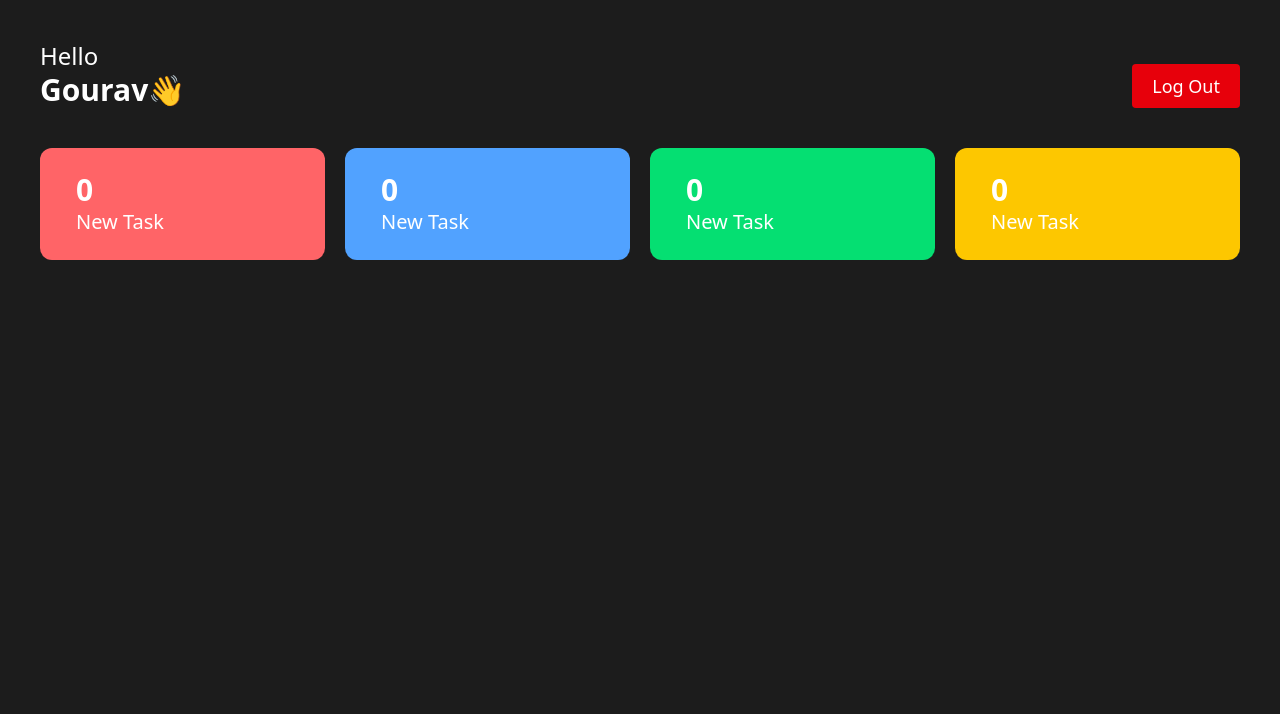
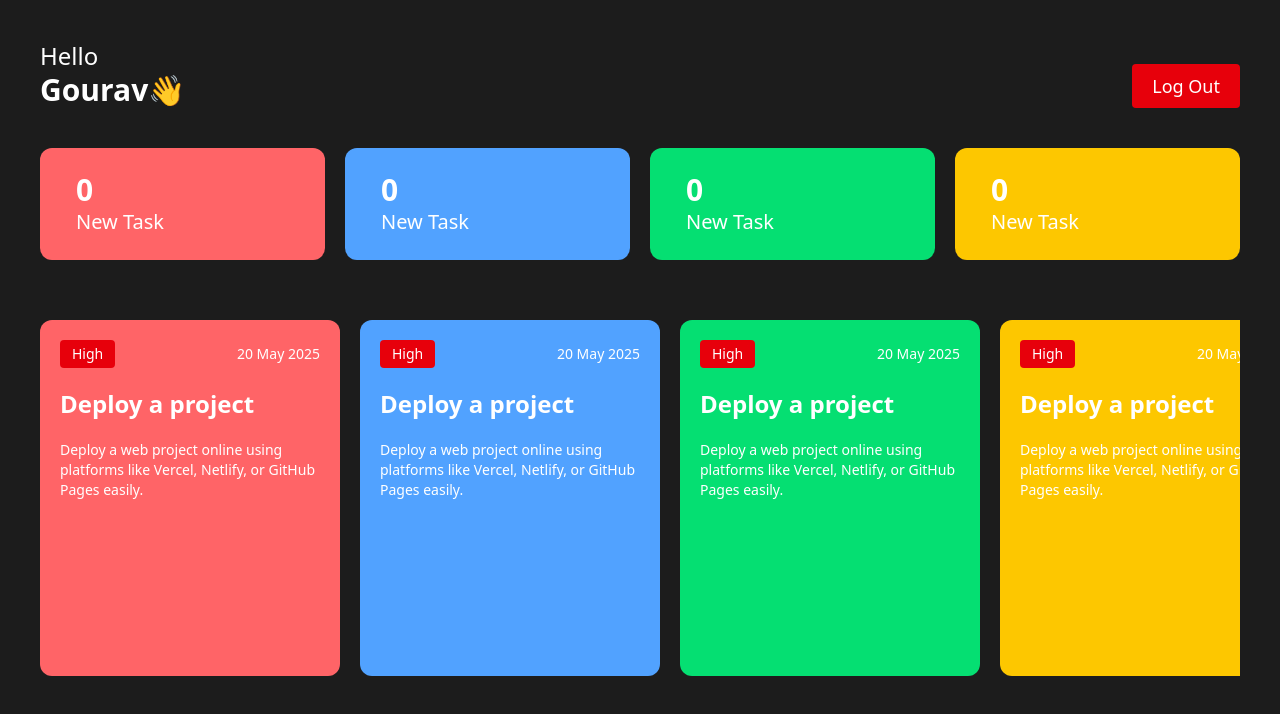
Before and after one commit to gouravgithub7710/EMS-PROJECT, a React (Vite) app: page / in a window 1280 px wide. Shown: the top 714 px of the page. Built offline with nearby package versions, Linux system fonts and the light colour scheme.

Commit message:
TaskList

```diff
--- a/src/components/DashBoard/EmployeeDashBoard.jsx
+++ b/src/components/DashBoard/EmployeeDashBoard.jsx
@@ -1,12 +1,14 @@
 import React from 'react'
 import Header from '../others/Header'
 import TaskListNumber from '../others/TaskListNumber'
+import TaskList from '../TaskList/TaskList'
 
 const EmployeeDashBoard = () => {
   return (
     <div className='p-10 bg-[#1C1C1C] h-screen'>
     <Header />
     <TaskListNumber />
+    <TaskList />
     </div>
   )
 }
--- /dev/null
+++ b/src/components/TaskList/TaskList.jsx
@@ -0,0 +1,70 @@
+import React from 'react'
+
+const TaskList = () => {
+  return (
+    <div id='tasklist' className='h-[55%] overflow-x-auto flex items-center justify-start gap-5 w-full py-5 flex-nowrap mt-10'>
+
+
+      <div className=' h-full p-5 flex-shrink-0 w-[300px] bg-red-400 rounded-xl'>
+      <div className='flex justify-between items-center '>
+      <h3 className='bg-red-600 px-3 py-1 text-sm rounded'>High</h3>
+      <h4 className='text-sm'>20 May 2025</h4>
+      </div>
+      <h2 className='mt-5 text-2xl font-semibold'>Deploy a project</h2>
+      <p className='text-sm mt-5'>Deploy a web project online using platforms like Vercel, Netlify, or GitHub Pages easily.</p>
+      </div>
+
+
+ <div className=' h-full p-5 flex-shrink-0 w-[300px] bg-blue-400 rounded-xl'>
+      <div className='flex justify-between items-center '>
+      <h3 className='bg-red-600 px-3 py-1 text-sm rounded'>High</h3>
+      <h4 className='text-sm'>20 May 2025</h4>
+      </div>
+      <h2 className='mt-5 text-2xl font-semibold'>Deploy a project</h2>
+      <p className='text-sm mt-5'>Deploy a web project online using platforms like Vercel, Netlify, or GitHub Pages easily.</p>
+      </div>
+
+       <div className=' h-full p-5 flex-shrink-0 w-[300px] bg-green-400 rounded-xl'>
+      <div className='flex justify-between items-center '>
+      <h3 className='bg-red-600 px-3 py-1 text-sm rounded'>High</h3>
+      <h4 className='text-sm'>20 May 2025</h4>
+      </div>
+      <h2 className='mt-5 text-2xl font-semibold'>Deploy a project</h2>
+      <p className='text-sm mt-5'>Deploy a web project online using platforms like Vercel, Netlify, or GitHub Pages easily.</p>
+      </div>
+
+
+       <div className=' h-full p-5 flex-shrink-0 w-[300px] bg-yellow-400 rounded-xl'>
+      <div className='flex justify-between items-center '>
+      <h3 className='bg-red-600 px-3 py-1 text-sm rounded'>High</h3>
+      <h4 className='text-sm'>20 May 2025</h4>
+      </div>
+      <h2 className='mt-5 text-2xl font-semibold'>Deploy a project</h2>
+      <p className='text-sm mt-5'>Deploy a web project online using platforms like Vercel, Netlify, or GitHub Pages easily.</p>
+      </div>
+
+
+       <div className=' h-full p-5 flex-shrink-0 w-[300px] bg-red-400 rounded-xl'>
+      <div className='flex justify-between items-center '>
+      <h3 className='bg-red-600 px-3 py-1 text-sm rounded'>High</h3>
+      <h4 className='text-sm'>20 May 2025</h4>
+      </div>
+      <h2 className='mt-5 text-2xl font-semibold'>Deploy a project</h2>
+      <p className='text-sm mt-5'>Deploy a web project online using platforms like Vercel, Netlify, or GitHub Pages easily.</p>
+      </div>
+
+       <div className=' h-full p-5 flex-shrink-0 w-[300px] bg-blue-400 rounded-xl'>
+      <div className='flex justify-between items-center '>
+      <h3 className='bg-red-600 px-3 py-1 text-sm rounded'>High</h3>
+      <h4 className='text-sm'>20 May 2025</h4>
+      </div>
+      <h2 className='mt-5 text-2xl font-semibold'>Deploy a project</h2>
+      <p className='text-sm mt-5'>Deploy a web project online using platforms like Vercel, Netlify, or GitHub Pages easily.</p>
+      </div>
+
+
+    </div>
+  )
+}
+
+export default TaskList
--- a/src/index.css
+++ b/src/index.css
@@ -5,3 +5,7 @@ body{
  background-color: black;
  color: white;
 }
+
+#tasklist::-webkit-scrollbar{
+ display: none ;
+}
```
